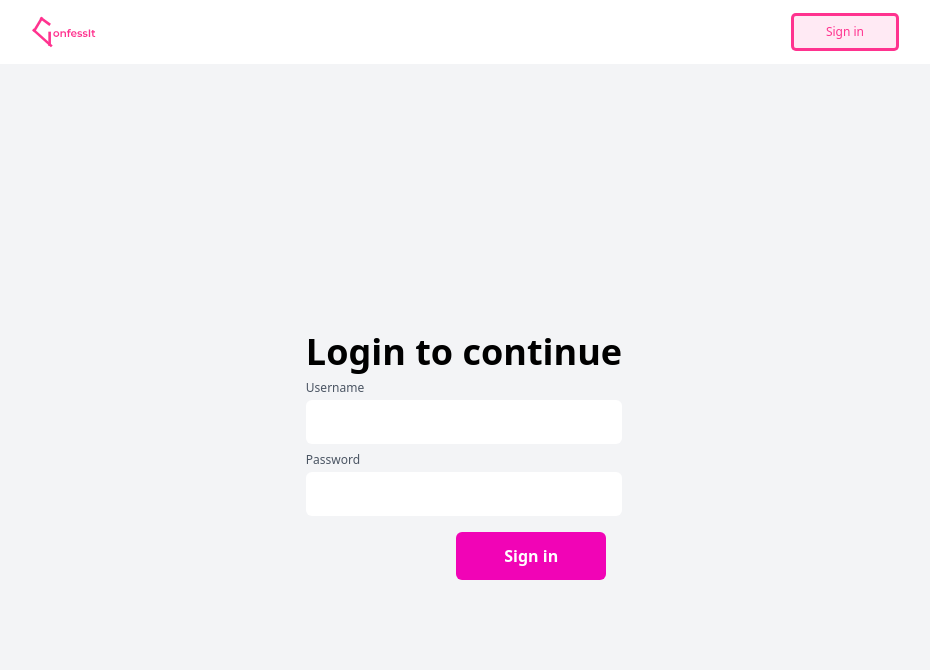
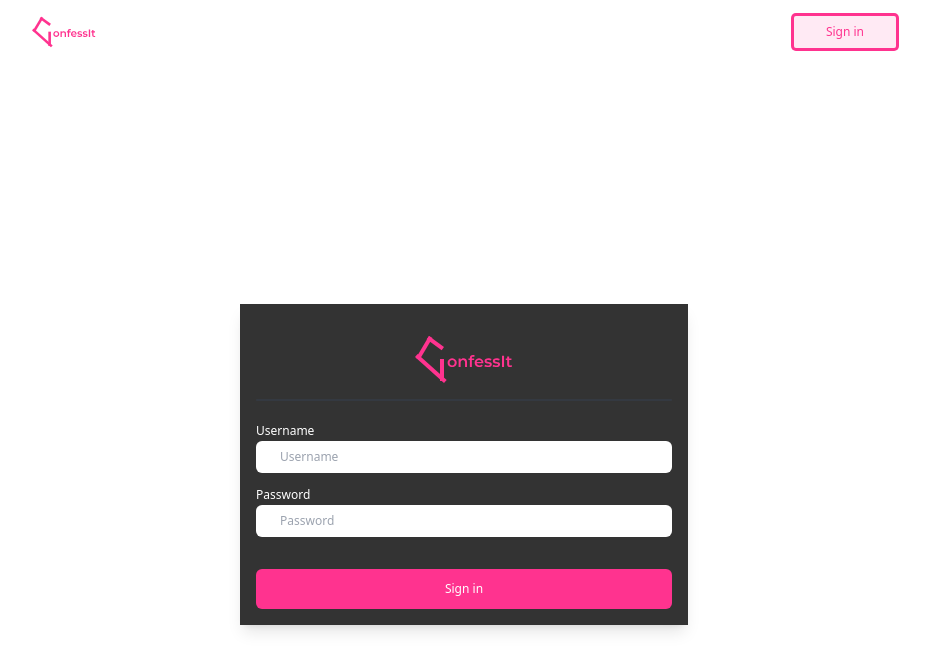
Before and after one commit to mystique09/confessit, a SvelteKit app: page /login in a window 1280 px wide. Shown: the top 670 px of the page, without its empty margins (176-1106 px from the left). Built offline with nearby package versions, Linux system fonts and the light colour scheme; no server answers.

Commit message:
feat: new design

```diff
--- a/src/routes/login/+page.svelte
+++ b/src/routes/login/+page.svelte
@@ -18,19 +18,27 @@
 
 <main>
 	<form id="login" method="POST" action="?/login">
-		<h2>Login to continue</h2>
+		<div class="top">
+			<div class="heading flex items-center justify-center">
+				<img src="/logo.svg" alt="ConfessIt Logo" />
+			</div>
+		</div>
+		<div class="divider" />
 		<div class="input_group">
 			<label class:error={form?.credentials || form?.username} for="username">Username</label>
-			<input required type="text" name="username" id="username" />
+			<input required type="text" name="username" id="username" placeholder="Username" />
 		</div>
 		<div class="input_group">
 			<label class:error={form?.credentials || form?.password} for="password">Password</label>
-			<input required type="password" name="password" id="password" />
+			<input required type="password" name="password" id="password" placeholder="Password" />
 		</div>
 		{#if !form?.success && form?.message != null}
 			<p class="error">
 				{form?.message}
 			</p>
+		{/if}
+		{#if form?.success && form?.message != null}
+			<p class="success">{form?.message}</p>
 		{/if}
 		<div class="btn">
 			<button id="login_btn" type="submit">Sign in</button>
@@ -40,33 +48,43 @@
 
 <style lang="postcss">
 	main {
-		@apply px-2 bg-gray-100 h-screen flex flex-col;
+		@apply px-2 h-screen flex flex-col;
 	}
 
 	form {
-		@apply flex flex-col justify-center max-w-md md:m-auto h-full;
+		@apply bg-black/80 p-4 shadow-lg;
+		@apply w-full max-w-md m-auto;
 	}
-	form h2 {
-		@apply font-semibold text-4xl;
+
+	.top .heading {
+		@apply my-4;
+	}
+
+	form > .top p {
+		@apply text-xs font-light text-white;
 	}
 
 	.input_group {
-		@apply flex flex-col gap-1 items-start mt-2;
-	}
-	label {
-		@apply text-xs text-gray-600 font-normal;
-	}
-	input {
-		@apply outline-none rounded-md px-8 w-full text-sm max-w-md py-3 text-gray-600;
-	}
-	.btn {
-		@apply flex flex-col items-end p-4;
-	}
-	#login_btn {
-		@apply px-12 rounded-md py-3 bg-accent text-white font-semibold text-base;
+		@apply m-auto mt-2;
 	}
 
-	.error {
-		@apply font-normal text-xs text-red-500 py-2;
+	label {
+		@apply text-xs font-normal text-white;
+	}
+
+	input {
+		@apply px-6 py-2;
+		@apply text-xs;
+		@apply max-w-md w-full;
+		@apply outline-none rounded-md;
+	}
+
+	.btn {
+		@apply flex flex-col items-end w-full mt-8;
+	}
+
+	#login_btn {
+		@apply px-6 py-3 w-full;
+		@apply bg-secondary text-white text-xs rounded-md;
 	}
 </style>
```
